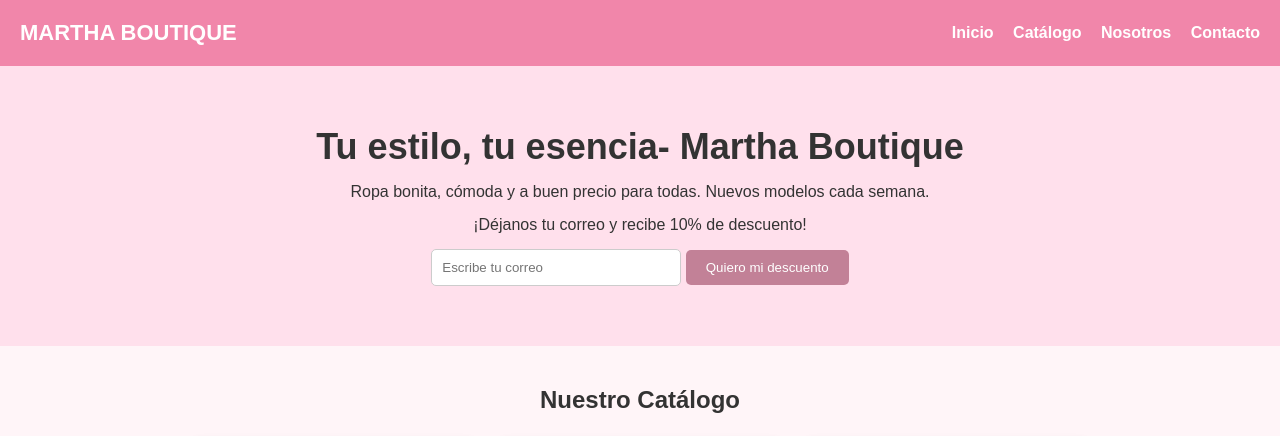
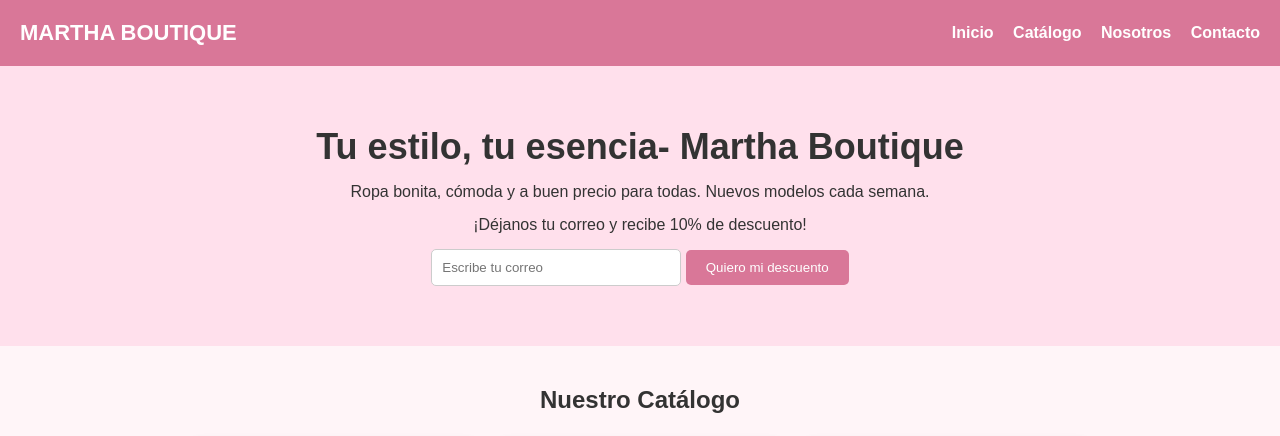
Before and after one commit to martacruz031825-blip/Martha-Boutique, a plain HTML site: page Proyecto Final/index.html in a window 1280 px wide. Shown: the top 436 px of the page. Drawn offline with Linux system fonts and the light colour scheme.

Commit message:
Cambio el color del header y del boton de la seccion jumbotron

```diff
--- a/Proyecto Final/styles.css
+++ b/Proyecto Final/styles.css
@@ -11,7 +11,7 @@ body {
 }
 
 header {
-    background-color: #f186aa;
+    background-color: #d97798;
     color: white;
     padding: 20px;
     display: flex;
@@ -44,7 +44,7 @@ nav a {
 }
 .jumbotron button {
     padding: 10px 20px;
-    background-color: #c28197;
+    background-color: #d97798;
     color: white;
     border: none;
     border-radius: 5px;
```
